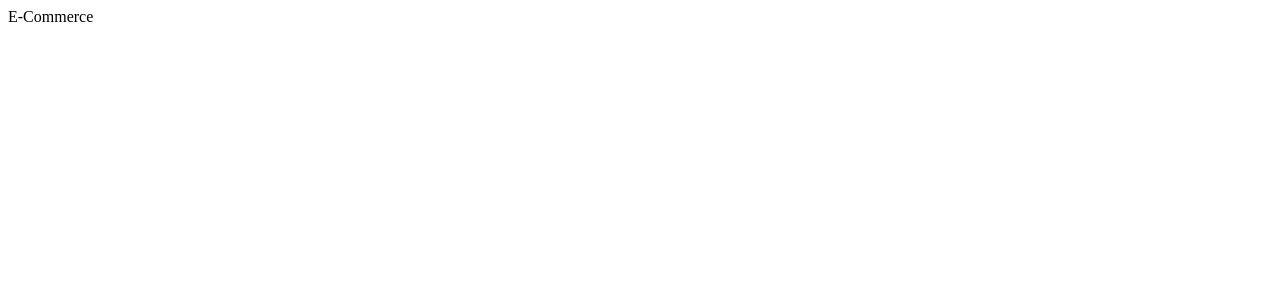
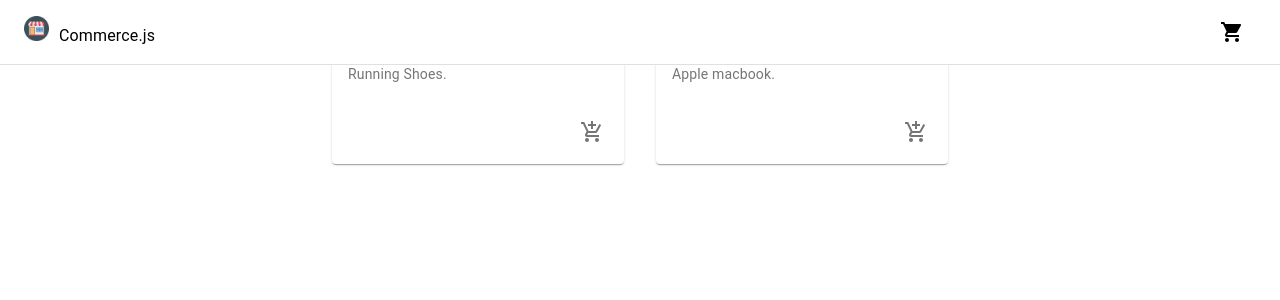
Before and after one commit to Jalabre1995/ECommerceWeb, a React (Create React App) app in the folder ecommercesite/: page / in a window 1280 px wide. Shown: the top 300 px of the page. Built offline with nearby package versions, Linux system fonts and the light colour scheme; the HTML template or start-up script is replaced by a standard one.

Commit message:
Created the navbar and the carts for the options for the eCommerce website,now need to create the commerce website.

```diff
--- a/ecommercesite/src/App.js
+++ b/ecommercesite/src/App.js
@@ -1,11 +1,14 @@
-import React from 'react'
+import React from 'react';
+
+import {Products, Navbar} from './Components';
 
 const App = () => {
     return (
         <div>
-            E-Commerce
+            <Navbar/>
+            <Products />
         </div>
     )
 }
 
-export default App
+export default App;
--- /dev/null
+++ b/ecommercesite/src/Components/Navbar/Navbar.jsx
@@ -0,0 +1,36 @@
+import React from 'react';
+import {AppBar, Toolbar, IconButton,Badge, MenuItem, Menu, Typography} from '@material-ui/core';
+import {ShoppingCart} from '@material-ui/icons';
+
+import logo from '../../assets/commerce.png';
+
+import useStyles from './styles';
+
+function Navbar() {
+    const classes= useStyles();
+    return (
+        <>
+        <AppBar position="fixed" className={classes.appBar} color="inherit">
+            <Toolbar>
+                <Typography>
+                    <img src={logo} alt="Commerce.js" height="25px" className={classes.image} />
+                    Commerce.js
+                </Typography>
+                <div className = {classes.grow} />
+                <div className = {classes.button}>
+                    <IconButton aria-label="Show cart items" color="inherit">
+                        <Badge bageContent={2} color="secondary"></Badge>
+                        <ShoppingCart />
+                    </IconButton>
+                </div>
+            </Toolbar>
+        </AppBar>
+
+        </>
+
+
+
+    )
+}
+
+export default Navbar
--- /dev/null
+++ b/ecommercesite/src/Components/Navbar/styles.js
@@ -0,0 +1,68 @@
+import { makeStyles, fade } from '@material-ui/core/styles';
+
+const drawerWidth = 0;
+
+export default makeStyles((theme) => ({
+  appBar: {
+    boxShadow: 'none',
+    borderBottom: '1px solid rgba(0, 0, 0, 0.12)',
+    [theme.breakpoints.up('sm')]: {
+      width: `calc(100% - ${drawerWidth}px)`,
+      marginLeft: drawerWidth,
+    },
+  },
+  title: {
+    flexGrow: 1,
+    alignItems: 'center',
+    display: 'flex',
+    textDecoration: 'none',
+  },
+  image: {
+    marginRight: '10px',
+  },
+  menuButton: {
+    marginRight: theme.spacing(2),
+    [theme.breakpoints.up('sm')]: {
+      display: 'none',
+    },
+  },
+  grow: {
+    flexGrow: 1,
+  },
+  search: {
+    position: 'relative',
+    borderRadius: theme.shape.borderRadius,
+    backgroundColor: fade(theme.palette.common.white, 0.15),
+    '&:hover': {
+      backgroundColor: fade(theme.palette.common.white, 0.25),
+    },
+    marginRight: theme.spacing(2),
+    marginLeft: 0,
+    width: '100%',
+    [theme.breakpoints.up('sm')]: {
+      width: 'auto',
+    },
+  },
+  searchIcon: {
+    padding: theme.spacing(0, 2),
+    height: '100%',
+    position: 'absolute',
+    pointerEvents: 'none',
+    display: 'flex',
+    alignItems: 'center',
+    justifyContent: 'center',
+  },
+  inputRoot: {
+    color: 'inherit',
+  },
+  inputInput: {
+    padding: theme.spacing(1, 1, 1, 0),
+    // vertical padding + font size from searchIcon
+    paddingLeft: `calc(1em + ${theme.spacing(4)}px)`,
+    transition: theme.transitions.create('width'),
+    width: '100%',
+    [theme.breakpoints.up('md')]: {
+      width: '20ch',
+    },
+  },
+}));
--- a/ecommercesite/src/Components/Products/Product/Product.jsx
+++ b/ecommercesite/src/Components/Products/Product/Product.jsx
@@ -1,12 +1,14 @@
 import React from 'react';
 
-import {Card, CardMedia, CardContents, CardActions, Typography, IconButtons} from '@material-ui/core';
+import {Card, CardMedia, CardContent, CardActions, Typography, IconButton} from '@material-ui/core';
 import {AddShoppingCart} from '@material-ui/icons';
 
+import useStyles from './styles';
 const Product = ({product}) => {
+    const classes = useStyles();
     return (
         <Card className = {classes.root}>
-            <CardMedia className={classes.media} image= '' title={product.name} />
+            <CardMedia className={classes.media} image={product.image} title={product.name} />
             <CardContent>
                 <div className={classes.cardContent}>
                     <Typography variant="h5" gutterBottom>
@@ -16,10 +18,16 @@ const Product = ({product}) => {
                         {product.price}
                     </Typography>
                 </div>
+                <Typography variant = "body2" color="textSecondary">{product.description}</Typography>
             </CardContent>
+            <CardActions disableSpacing className={classes.cardActions}>
+                <IconButton aria-label="Add to Cart">
+                    <AddShoppingCart />
+                </IconButton>
+            </CardActions>
 
         </Card>
-    )
+    );
 }
 
 export default Product
--- /dev/null
+++ b/ecommercesite/src/Components/Products/Product/styles.js
@@ -0,0 +1,19 @@
+import {makeStyles} from '@material-ui/core/styles';
+
+export default makeStyles(() => ({
+    root: {
+        maxWidth: '100%'
+    },
+    media: {
+        height: 0,
+        paddignTop: '56.25%',
+    },
+    cardActions: {
+        display: 'flex',
+        justifyContent: 'flex-end',
+    },
+    cardContent: {
+        display:'flex',
+        justifyContent: 'space-between',
+    },
+}));
--- a/ecommercesite/src/Components/Products/Products.jsx
+++ b/ecommercesite/src/Components/Products/Products.jsx
@@ -1,12 +1,16 @@
 import React from 'react';
-import Grid from '@material-ui/core';
-const prodcuts = [
-    {id: 1, name: 'Shoes', description: 'Running Shoes.', price: '$5'},
-    {id: 2, name: 'MacBook', description: 'Apple macbook.', price: '$10'},
+import {Grid} from '@material-ui/core';
+import Product from './Product/Product';
+const products = [
+    {id: 1, name: 'Shoes', description: 'Running Shoes.', price: '$5', image: "https://images.pexels.com/photos/1032110/pexels-photo-1032110.jpeg?auto=compress&cs=tinysrgb&h=750&w=1260"},
+    {id: 2, name: 'MacBook', description: 'Apple macbook.', price: '$10', image: "https://images.pexels.com/photos/4049206/pexels-photo-4049206.jpeg?auto=compress&cs=tinysrgb&dpr=1&w=500"},
 
 ]
 
 const Products = () => {
+    return (
+
+
     <main>
         <Grid container justify="center" spacing={4}>
             {products.map((product) => (
@@ -17,6 +21,7 @@ const Products = () => {
 
         </Grid>
     </main>
+    );
 }
 
 export default Products
--- /dev/null
+++ b/ecommercesite/src/Components/index.js
@@ -0,0 +1,2 @@
+export {default as Navbar} from './Navbar/Navbar';
+export {default as Products } from './Products/Products';
--- /dev/null
+++ b/ecommercesite/src/lib/commerce.js
@@ -0,0 +1,3 @@
+import Commerce from '@hec/commerce.js';
+
+export const commerce = new Commerce();
```
Also changed, not shown: ecommercesite/src/assets/commerce.png (added).
